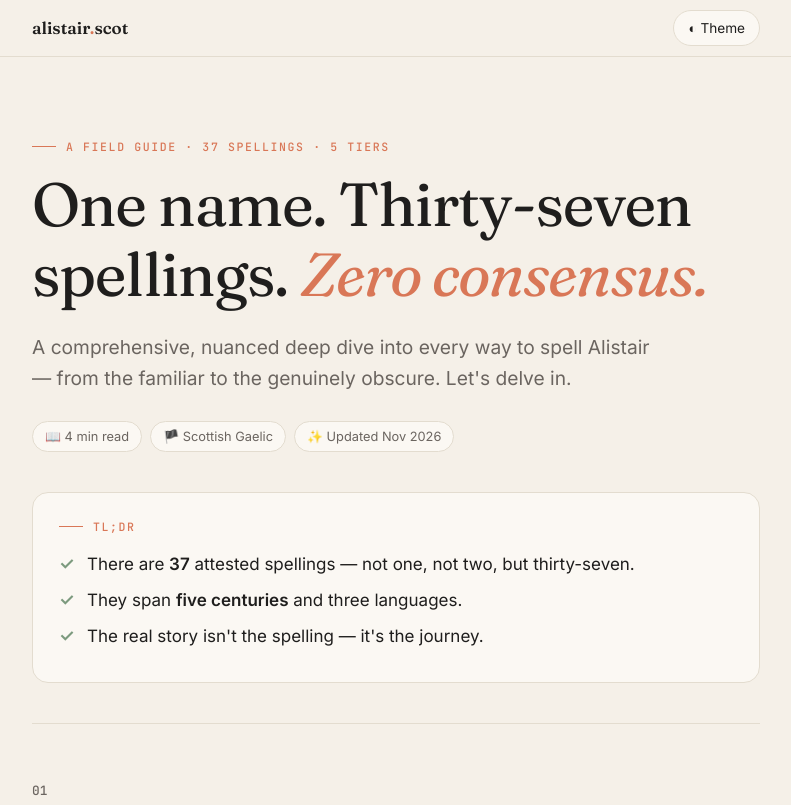
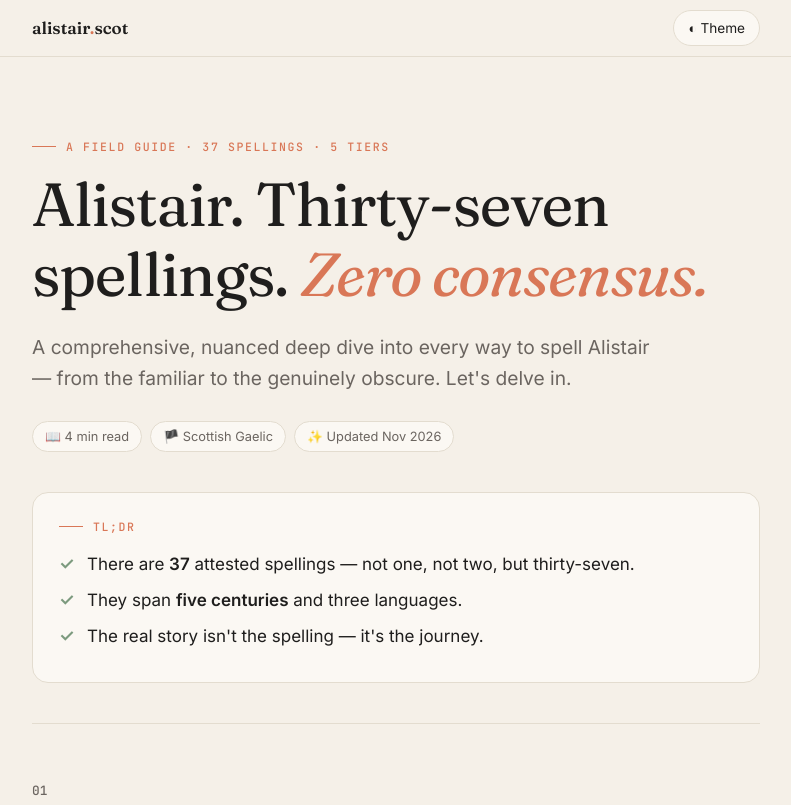
Before and after one commit to aliscott/alistair.scot, a plain HTML site: page spellings2/index.html in a window 1280 px wide. Shown: the top 805 px of the page, without its empty margins (244-1035 px from the left). Drawn offline with Linux system fonts and the light colour scheme.

Commit message:
Put Alistair in spellings2 headline

```diff
--- a/spellings2/index.html
+++ b/spellings2/index.html
@@ -256,7 +256,7 @@
   <div class="wrap">
     <header class="hero">
       <div class="eyebrow">A field guide · 37 spellings · 5 tiers</div>
-      <h1>One name. Thirty-seven spellings. <em>Zero consensus.</em></h1>
+      <h1>Alistair. Thirty-seven spellings. <em>Zero consensus.</em></h1>
       <p class="lede">A comprehensive, nuanced deep dive into every way to spell Alistair — from the familiar to the genuinely obscure. Let's delve in.</p>
       <div class="meta">
         <span class="chip">📖 4 min read</span>
```
